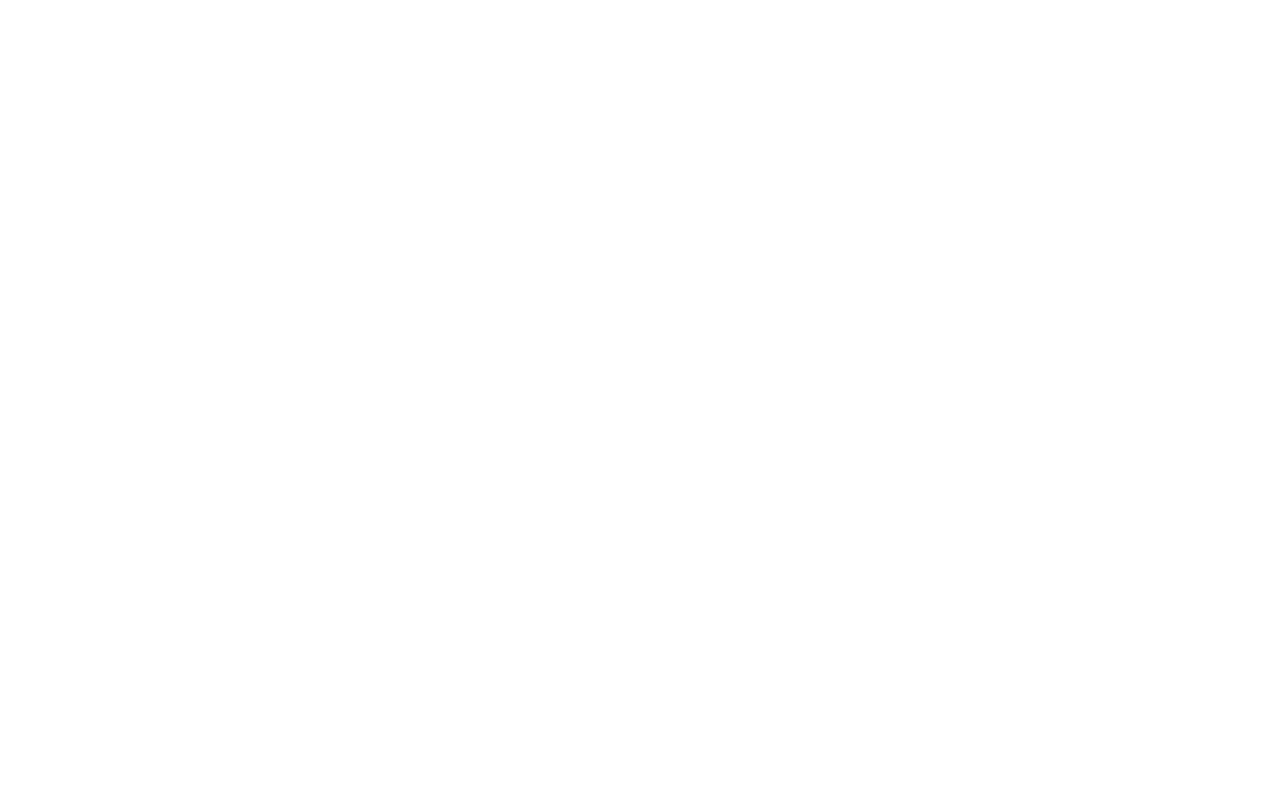
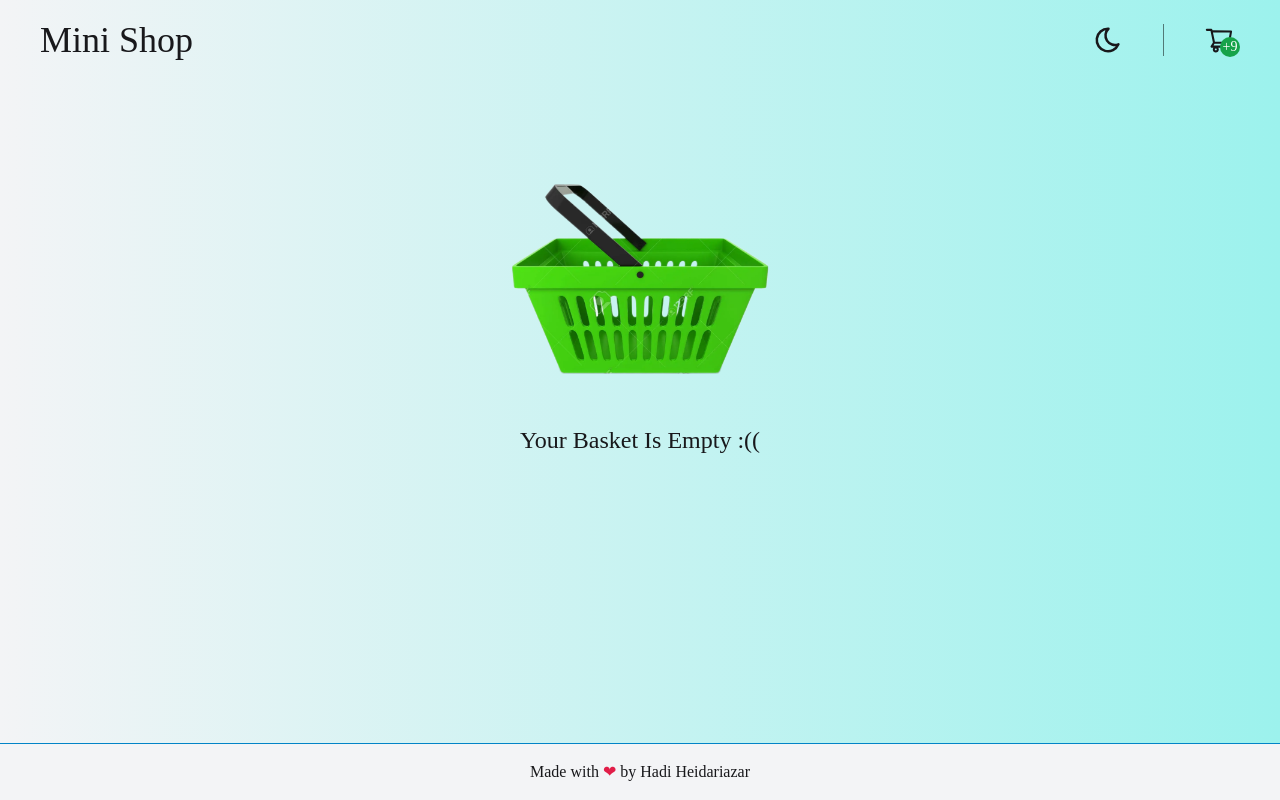
Before and after one commit to hadiheidariazar/mini-shop, a React (Vite) app: page /cart in a window 1280 px wide. Before the commit this address had no page. Built offline with nearby package versions, Linux system fonts and the light colour scheme.

Commit message:
add Cart page and coding empty basket

```diff
--- /dev/null
+++ b/src/Pages/Cart/Cart.tsx
@@ -0,0 +1,23 @@
+import TitlePage from '../../Components/TitlePage/TitlePage'
+import Header from '../../Components/Header/Header'
+
+export default function Cart() {
+    return (
+        <>
+            <TitlePage title='Cart' />
+            <div className="container-2xl px-5 sm:px-10">
+                <Header />
+
+                <main className='mt-10 sm:mt-14 mb-24'>
+                    <div className='flex flex-col gap-5 items-center'>
+                        <img src="/images/empty.png" alt="Null Basket" className='w-60 xs:w-72' />
+                        <p className='text-xl xs:text-2xl'>Your Basket Is Empty :((</p>
+                    </div>
+                </main>
+            </div>
+            <footer className='fixed bottom-0 right-0 left-0 bg-gray-100 dark:bg-gray-700 text-center p-4 border-t-[1px] border-t-sky-600'>
+                <p> Made with <span className='text-rose-600 dark:text-rose-500'>❤</span> by Hadi Heidariazar </p>
+            </footer>
+        </>
+    )
+}
--- a/src/routes.tsx
+++ b/src/routes.tsx
@@ -1,7 +1,9 @@
+import Cart from "./Pages/Cart/Cart";
 import Products from "./Pages/Home/Products";
 
 const routes = [
-    { path: "/", element: <Products /> }
+    { path: "/", element: <Products /> },
+    { path: "/cart", element: <Cart /> }
 ]
 
 export default routes
--- a/src/style/app.css
+++ b/src/style/app.css
@@ -558,6 +558,50 @@
   font-family: cursive;
 }
 
+.container {
+  width: 100%;
+  margin-right: auto;
+  margin-left: auto;
+  padding-right: 2rem;
+  padding-left: 2rem;
+}
+
+@media (min-width: 480px) {
+  .container {
+    max-width: 480px;
+  }
+}
+
+@media (min-width: 640px) {
+  .container {
+    max-width: 640px;
+  }
+}
+
+@media (min-width: 769px) {
+  .container {
+    max-width: 769px;
+  }
+}
+
+@media (min-width: 992px) {
+  .container {
+    max-width: 992px;
+  }
+}
+
+@media (min-width: 1024px) {
+  .container {
+    max-width: 1024px;
+  }
+}
+
+@media (min-width: 1280px) {
+  .container {
+    max-width: 1280px;
+  }
+}
+
 .fixed {
   position: fixed;
 }
@@ -606,6 +650,14 @@
   margin-top: 1.25rem;
 }
 
+.mt-16 {
+  margin-top: 4rem;
+}
+
+.mt-10 {
+  margin-top: 2.5rem;
+}
+
 .line-clamp-2 {
   overflow: hidden;
   display: -webkit-box;
@@ -638,6 +690,11 @@
   height: 1rem;
 }
 
+.size-auto {
+  width: auto;
+  height: auto;
+}
+
 .h-10 {
   height: 2.5rem;
 }
@@ -658,8 +715,32 @@
   width: 1px;
 }
 
+.w-72 {
+  width: 18rem;
+}
+
+.w-60 {
+  width: 15rem;
+}
+
 .max-w-48 {
   max-width: 12rem;
+}
+
+.max-w-40 {
+  max-width: 10rem;
+}
+
+.max-w-60 {
+  max-width: 15rem;
+}
+
+.max-w-80 {
+  max-width: 20rem;
+}
+
+.max-w-72 {
+  max-width: 18rem;
 }
 
 .grid-cols-1 {
@@ -819,6 +900,16 @@
   line-height: 1rem;
 }
 
+.text-lg {
+  font-size: 1.125rem;
+  line-height: 1.75rem;
+}
+
+.text-xl {
+  font-size: 1.25rem;
+  line-height: 1.75rem;
+}
+
 .text-rose-600 {
   --tw-text-opacity: 1;
   color: rgb(225 29 72 / var(--tw-text-opacity, 1));
@@ -929,6 +1020,10 @@
     height: 2rem;
   }
 
+  .xs\:w-72 {
+    width: 18rem;
+  }
+
   .xs\:grid-cols-2 {
     grid-template-columns: repeat(2, minmax(0, 1fr));
   }
@@ -948,6 +1043,11 @@
     line-height: 1.25rem;
   }
 
+  .xs\:text-2xl {
+    font-size: 1.5rem;
+    line-height: 2rem;
+  }
+
   .child\:xs\:text-3xl > * {
     font-size: 1.875rem;
     line-height: 2.25rem;
@@ -957,6 +1057,10 @@
 @media (min-width: 640px) {
   .sm\:mt-16 {
     margin-top: 4rem;
+  }
+
+  .sm\:mt-14 {
+    margin-top: 3.5rem;
   }
 
   .sm\:p-8 {
```
Also changed, not shown: public/images/empty.png (added).
